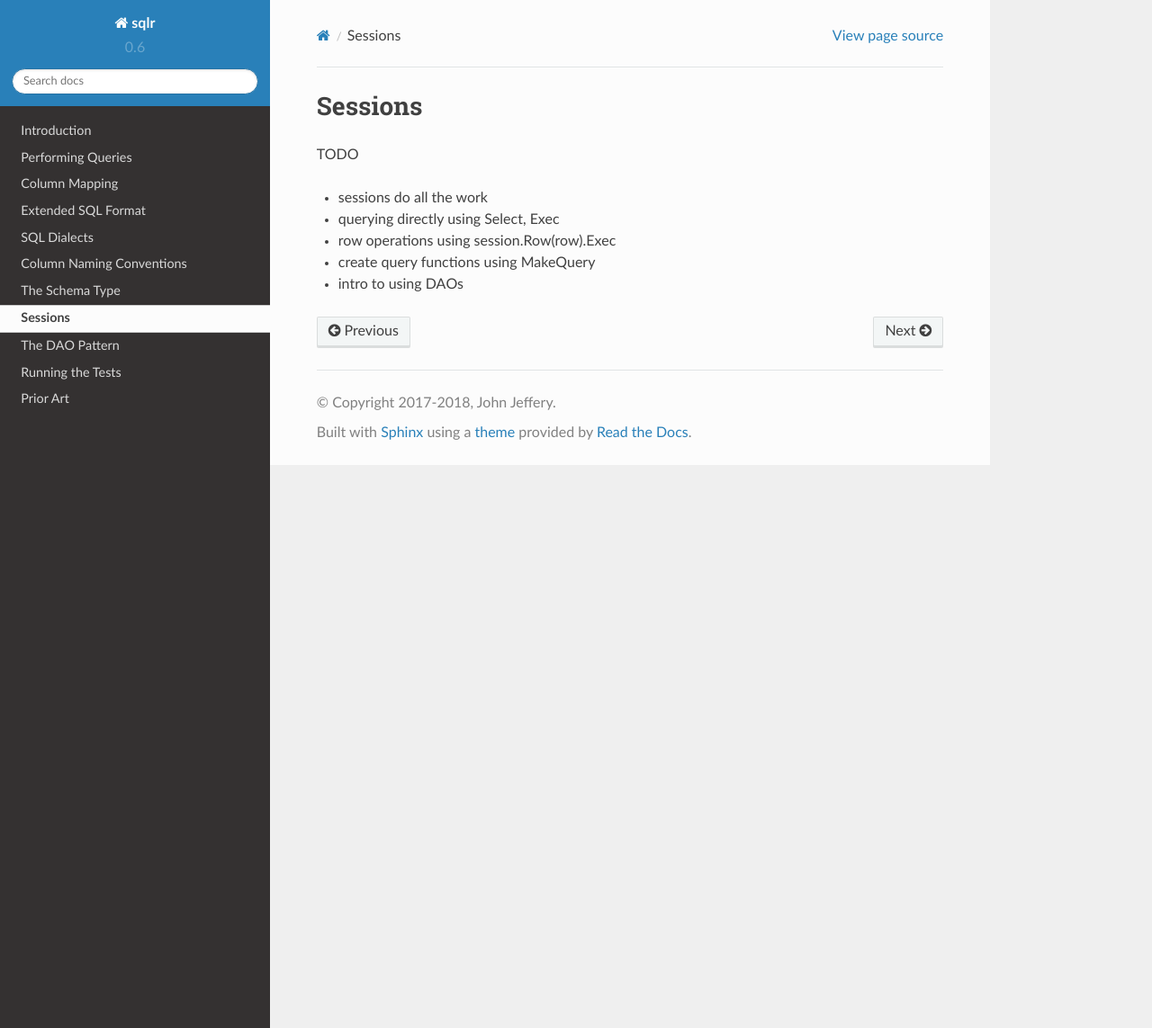
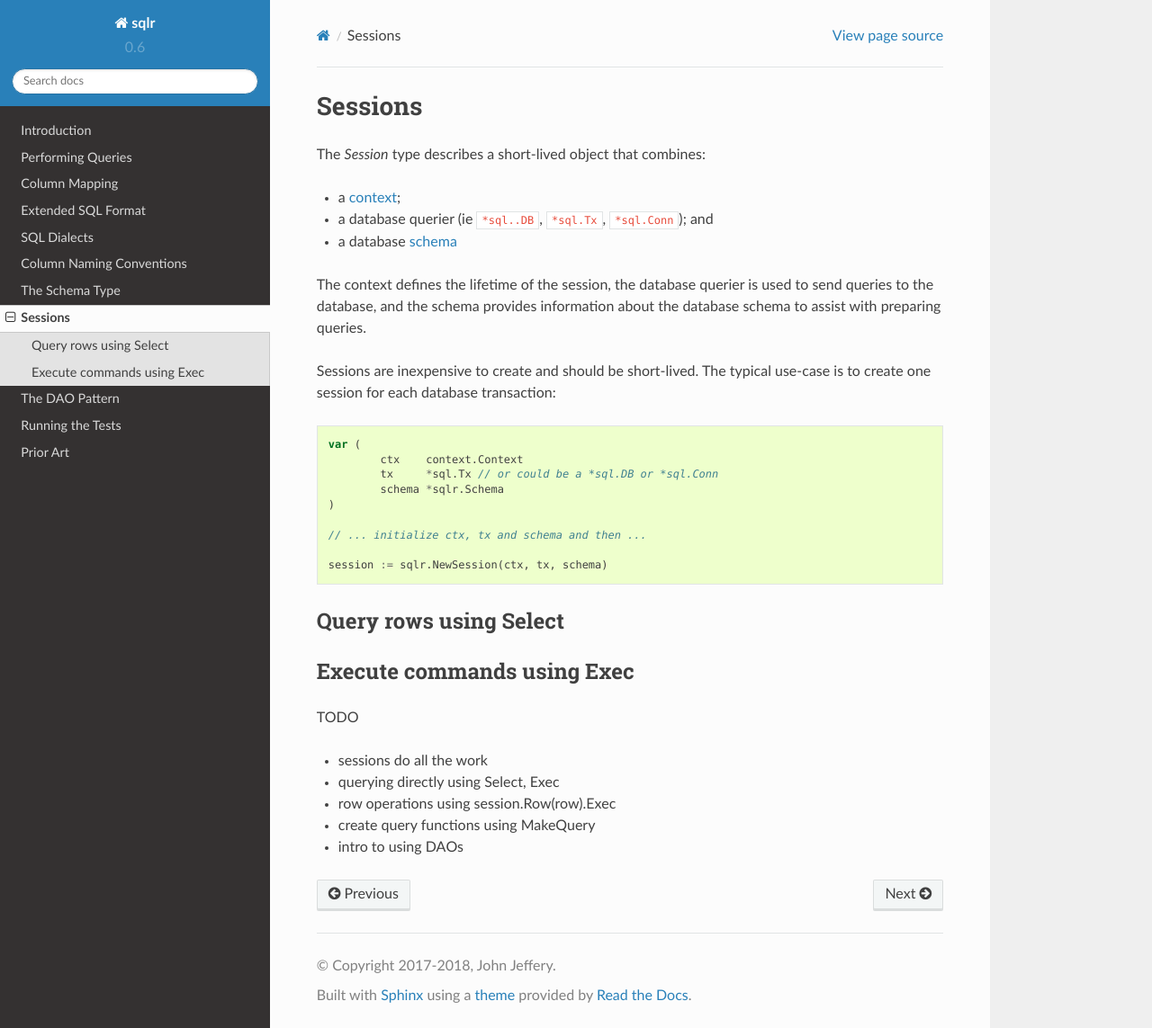
Before and after one commit to jjeffery/sqlr, a Sphinx documentation site: the page built from docs/session.rst, in a window 1280 px wide and 1143 px high. Shown: the whole window at 90% size. Built offline with Sphinx 7.4.7 and the Read the Docs theme 2.0.0, drawn with Linux system fonts in a browser that asks for light colours.

Commit message:
Add some incomplete documents about sessions

```diff
--- a/docs/intro.rst
+++ b/docs/intro.rst
@@ -28,6 +28,7 @@ Prepare SQL from row structures
         )
         session.Select(&rows, "select {} from widgets where rating > ?", rating)
 
+        var row *Widget
         session.Row(row).Exec("insert into widgets({}) values({})")
 
 Autoincrement column values
--- a/docs/queries.rst
+++ b/docs/queries.rst
@@ -70,8 +70,9 @@ but for now we will move onto creating a session and performing queries.
 Create a Session
 ----------------
 
-Before performing any database queries, create a ``Session`` object. The session is created
-from a context_, a database connection (or a transaction), and a schema::
+Before performing any database queries, create a ``Session`` object.
+The :ref:`session <session_type>` is created from a context_, a database
+connection (or a transaction), and a schema::
 
 	var (
 		ctx    context.Context
--- a/docs/session.rst
+++ b/docs/session.rst
@@ -1,5 +1,42 @@
+.. highlight: go
+.. _session_type:
+
 Sessions
 ========
+
+The `Session` type describes a short-lived object that combines:
+
+* a context_;
+* a database querier (ie ``*sql..DB``, ``*sql.Tx``, ``*sql.Conn``); and
+* a database :ref:`schema <schema_type>`
+
+.. _context: https://golang.org/pkg/context#Context
+
+The context defines the lifetime of the session, the database querier is
+used to send queries to the database, and the schema provides information
+about the database schema to assist with preparing queries.
+
+Sessions are inexpensive to create and should be short-lived. The typical
+use-case is to create one session for each database transaction::
+
+    var (
+	    ctx    context.Context
+	    tx     *sql.Tx // or could be a *sql.DB or *sql.Conn
+	    schema *sqlr.Schema
+    )
+
+    // ... initialize ctx, tx and schema and then ...
+
+    session := sqlr.NewSession(ctx, tx, schema)
+
+
+Query rows using Select
+-----------------------
+
+Execute commands using Exec
+---------------------------
+
+
 
 TODO
 
```
